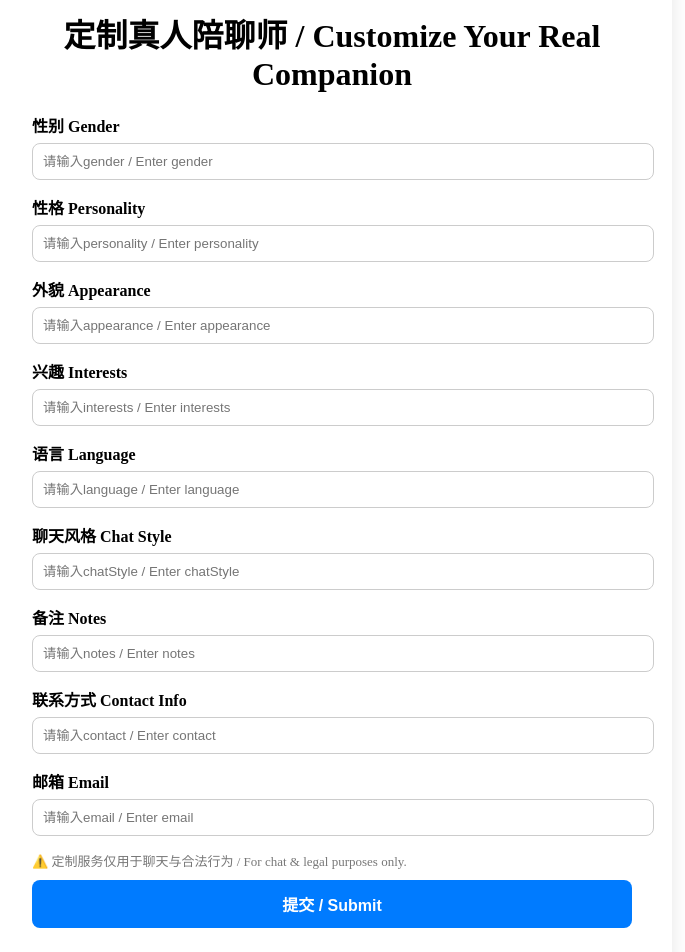
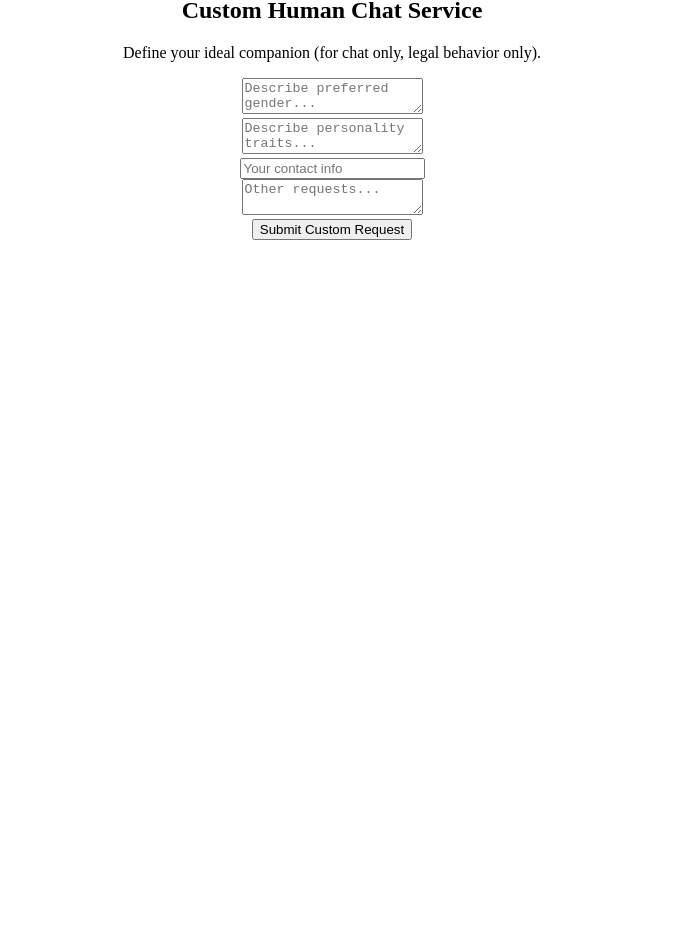
Before and after one commit to dpx204710-crypto/emovibe-1.0, a Next.js app in the folder frontend/: page /custom in a window 1280 px wide. Shown: the part 111-1063 px from the top of the page, without its empty margins (308-993 px from the left). After the commit the page ends 800 px from the top, so only its background shows below. Built offline with nearby package versions, Linux system fonts and the light colour scheme.

Commit message:
更新 custom.js

```diff
--- a/frontend/pages/custom.js
+++ b/frontend/pages/custom.js
@@ -1,104 +1,29 @@
-import { useState } from "react";
+import Navbar from '../components/Navbar';
+import { useState } from 'react';
 
-export default function CustomPage() {
-  const [form, setForm] = useState({
-    gender: "",
-    personality: "",
-    appearance: "",
-    interests: "",
-    language: "",
-    chatStyle: "",
-    contact: "",
-    notes: "",
-    email: ""
-  });
+export default function CustomChat() {
+  const [form, setForm] = useState({ gender: '', personality: '', contact: '', note: '' });
+  const handleChange = e => setForm({ ...form, [e.target.name]: e.target.value });
 
-  const [submitted, setSubmitted] = useState(false);
-
-  const handleChange = (e) => {
-    setForm({ ...form, [e.target.name]: e.target.value });
+  const handleSubmit = e => {
+    e.preventDefault();
+    alert('Custom order submitted! Our staff will contact you soon.');
   };
 
-  const handleSubmit = async (e) => {
-    e.preventDefault();
-    try {
-      const response = await fetch("/api/custom", {
-        method: "POST",
-        headers: { "Content-Type": "application/json" },
-        body: JSON.stringify(form),
-      });
-      if (response.ok) {
-        setSubmitted(true);
-      } else {
-        alert("Submission failed. Please try again.");
-      }
-    } catch (err) {
-      console.error(err);
-      alert("Error connecting to server.");
-    }
-  };
-
-  if (submitted) {
-    return (
-      <div style={{ textAlign: "center", padding: "60px" }}>
-        <h2>✅ 提交成功！Your request has been received!</h2>
-        <p>我们会尽快安排真人陪聊师与你联系。</p>
-      </div>
-    );
-  }
-
   return (
-    <div style={{ maxWidth: "600px", margin: "60px auto", padding: "40px", background: "#fff", borderRadius: "12px", boxShadow: "0 4px 20px rgba(0,0,0,0.1)" }}>
-      <h1 style={{ textAlign: "center", marginBottom: "20px" }}>定制真人陪聊师 / Customize Your Real Companion</h1>
-      <form onSubmit={handleSubmit}>
-        {["gender", "personality", "appearance", "interests", "language", "chatStyle", "notes", "contact", "email"].map((field) => (
-          <div key={field} style={{ marginBottom: "15px" }}>
-            <label style={{ fontWeight: "bold", display: "block", marginBottom: "6px" }}>
-              {field === "gender" ? "性别 Gender" :
-               field === "personality" ? "性格 Personality" :
-               field === "appearance" ? "外貌 Appearance" :
-               field === "interests" ? "兴趣 Interests" :
-               field === "language" ? "语言 Language" :
-               field === "chatStyle" ? "聊天风格 Chat Style" :
-               field === "notes" ? "备注 Notes" :
-               field === "contact" ? "联系方式 Contact Info" :
-               "邮箱 Email"}
-            </label>
-            <input
-              name={field}
-              value={form[field]}
-              onChange={handleChange}
-              required={field !== "notes"}
-              placeholder={`请输入${field} / Enter ${field}`}
-              style={{
-                width: "100%",
-                padding: "10px",
-                border: "1px solid #ccc",
-                borderRadius: "8px",
-              }}
-            />
-          </div>
-        ))}
-        <p style={{ fontSize: "13px", color: "#777", marginBottom: "10px" }}>
-          ⚠️ 定制服务仅用于聊天与合法行为 / For chat & legal purposes only.
-        </p>
-        <button
-          type="submit"
-          style={{
-            width: "100%",
-            padding: "12px",
-            background: "#007bff",
-            color: "#fff",
-            border: "none",
-            borderRadius: "8px",
-            fontWeight: "bold",
-            fontSize: "16px",
-            cursor: "pointer"
-          }}
-        >
-          提交 / Submit
-        </button>
-      </form>
+    <div>
+      <Navbar />
+      <main style={{ textAlign: 'center', padding: '80px' }}>
+        <h2>Custom Human Chat Service</h2>
+        <p>Define your ideal companion (for chat only, legal behavior only).</p>
+        <form onSubmit={handleSubmit} style={{ maxWidth: '400px', margin: 'auto' }}>
+          <textarea name="gender" placeholder="Describe preferred gender..." onChange={handleChange}></textarea><br />
+          <textarea name="personality" placeholder="Describe personality traits..." onChange={handleChange}></textarea><br />
+          <input name="contact" placeholder="Your contact info" onChange={handleChange} /><br />
+          <textarea name="note" placeholder="Other requests..." onChange={handleChange}></textarea><br />
+          <button type="submit">Submit Custom Request</button>
+        </form>
+      </main>
     </div>
   );
 }
```
